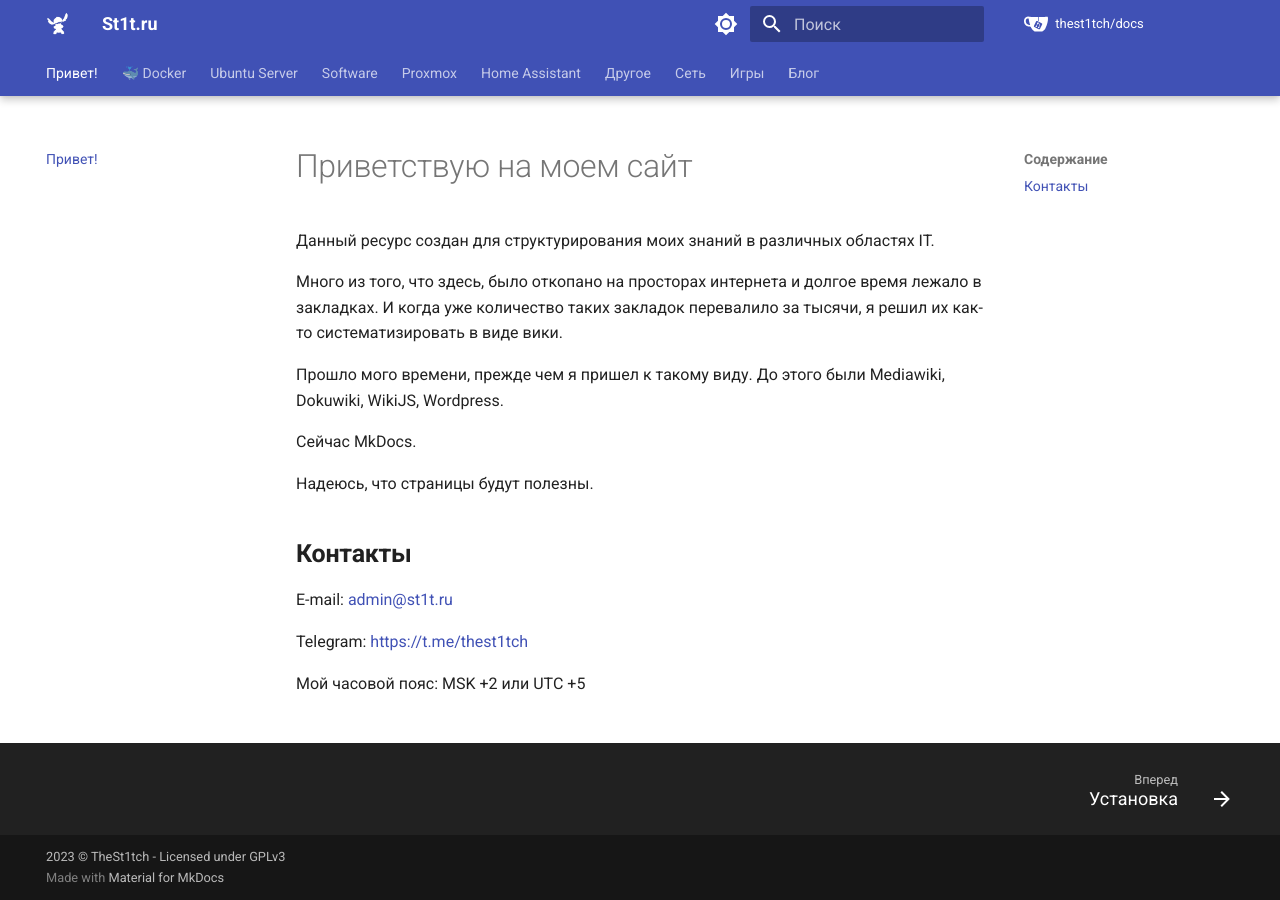
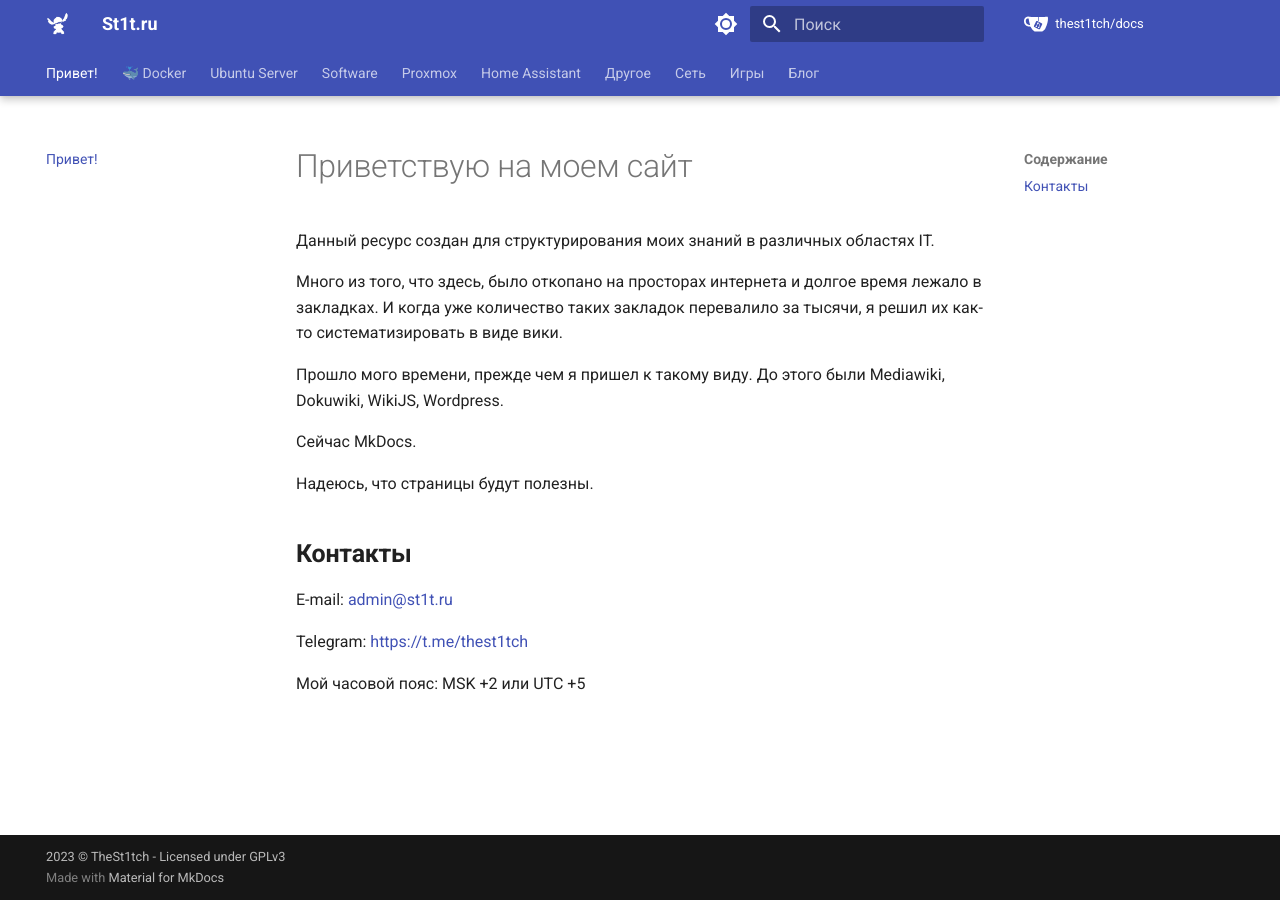
Before and after one commit to TheSt1tch/docs, an MkDocs documentation site: the page built from docs/index.md, in a window 1280 px wide. Built offline with MkDocs 1.6.1 and Material for MkDocs 9.7.7, drawn with Linux system fonts in a browser that asks for light colours; some web fonts are replaced.

Commit message:
фикс отображения

```diff
--- a/mkdocs.yml
+++ b/mkdocs.yml
@@ -233,9 +233,8 @@ theme:
     - navigation.tabs
     - navigation.tabs.sticky
     - navigation.top
-    - navigation.pruning
+    - navigation.prune
     - navigation.path
-    - navigation.footer
     - search.suggest
     - search.share
     - content.code.annotate
```
